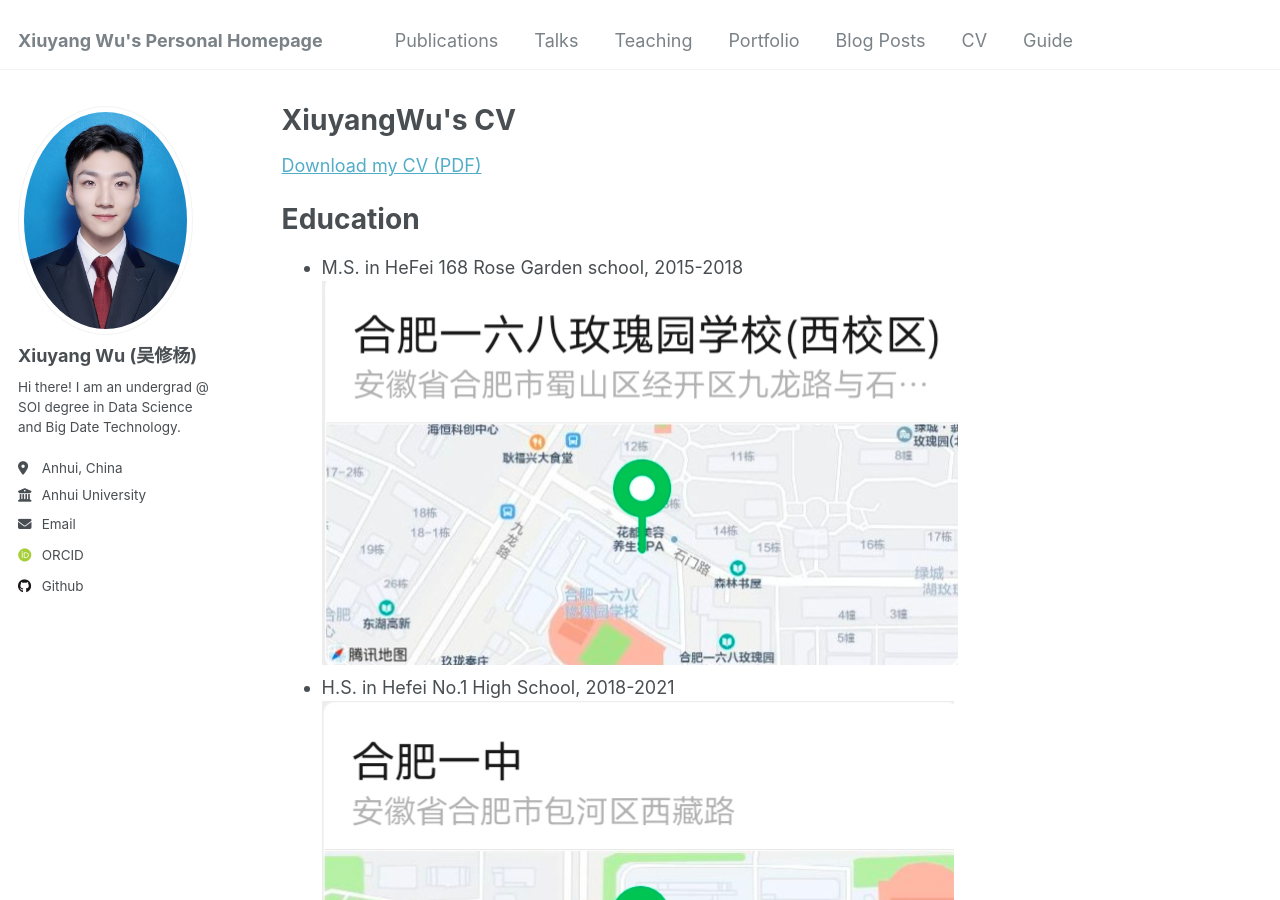
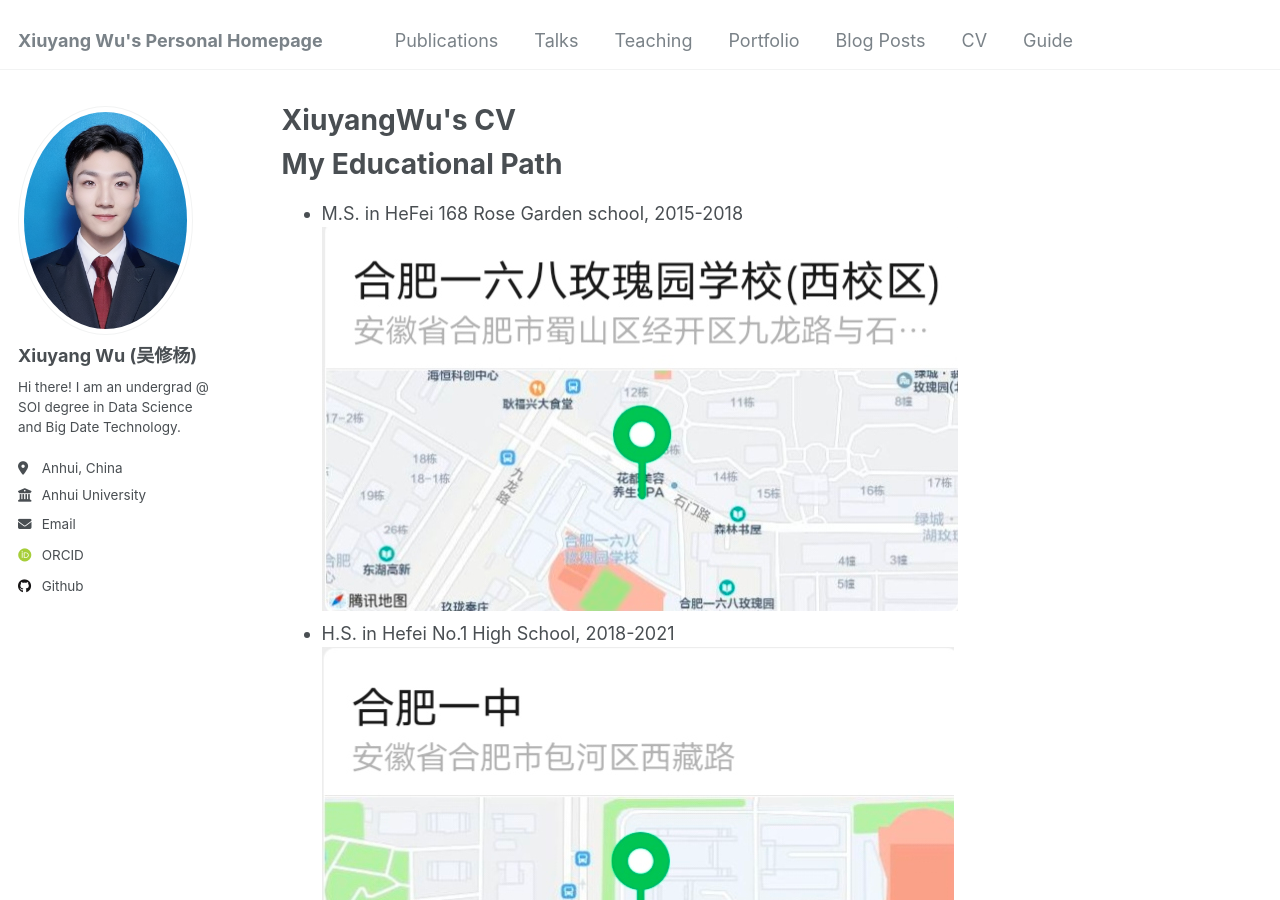
Before and after one commit to XiuyangWu/xiuyangwu.github.io, a Jekyll site: the page built from _pages/cv.md, in a window 1280 px wide and 900 px high. Built offline with Jekyll 4.4.1, drawn with Linux system fonts in a browser that asks for light colours; some web fonts are replaced.

Commit message:
Update cv.md

```diff
--- a/_pages/cv.md
+++ b/_pages/cv.md
@@ -9,9 +9,7 @@ redirect_from:
 
 {% include base_path %}
 
-[Download my CV (PDF)](/files/XiuyangWu's_CV.pdf)
-
-Education
+My Educational Path
 ======
 * M.S. in HeFei 168 Rose Garden school, 2015-2018
   ![HeFei 168 Rose Garden](/images/HeFei_168_Rose_Garden.jpg)
```
